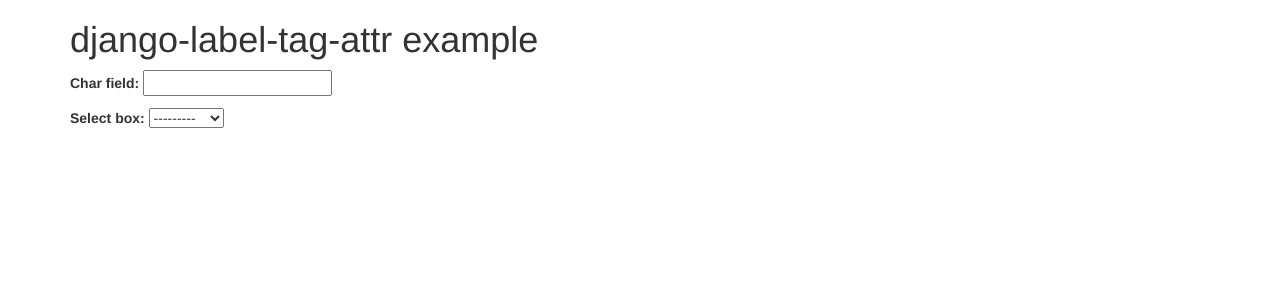
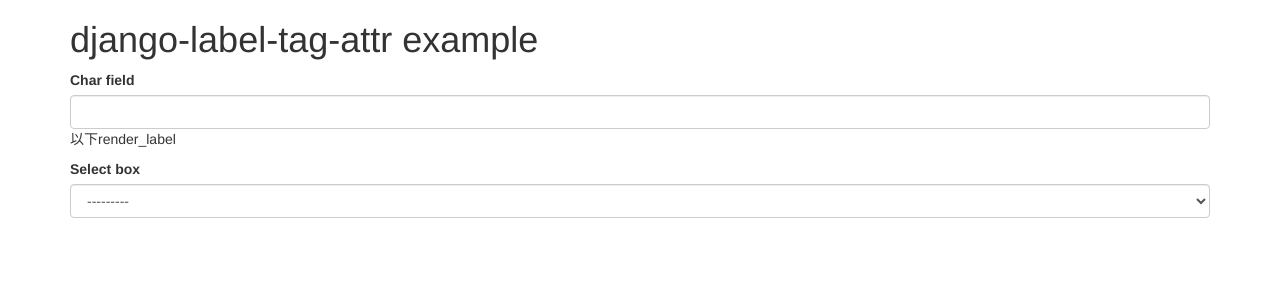
Before and after one commit to c-bata/django-label-tag-attr, a Django app: page / in a window 1280 px wide. Shown: the top 300 px of the page. Run offline with Django 3.2, Linux system fonts and the light colour scheme; some libraries are stand-ins or nearby versions.

Commit message:
Implement render_label except for auto_id

```diff
--- a/example/templates/example/home.html
+++ b/example/templates/example/home.html
@@ -1,3 +1,5 @@
+{% load widget_tweaks %}
+{% load label_tag_attr %}
 <!DOCTYPE html>
 <html lang="ja">
 <head>
@@ -10,7 +12,13 @@
 <body>
     <div class="container">
         <h1>django-label-tag-attr example</h1>
-        {{ form.as_p }}
+        <label for="id_text">Char field</label>
+        {% render_field form.text class="form-control" %}
+
+        <p>以下render_label</p>
+        {% render_label form.choices.label class="control-label" style="aaa" %}
+        {% render_field form.choices class="form-control" %}
+
     </div>
     <script src="//maxcdn.bootstrapcdn.com/bootstrap/3.3.4/js/bootstrap.min.js"></script>
 </body>
--- a/label_tag_attr/templatetags/label_tag_attr.py
+++ b/label_tag_attr/templatetags/label_tag_attr.py
@@ -0,0 +1,33 @@
+from django import template
+from django.template import Node
+
+register = template.Library()
+
+
+@register.tag(name="render_label")
+def render_label(parser, token):
+    try:
+        bits = token.split_contents()
+        tag_name = bits[0]
+        label_field = bits[1]
+        form_attrs = bits[2:]
+    except ValueError:
+        raise template.TemplateSyntaxError(
+            '%r tag requires a form field followed by a list of attributes'
+            ' and values in the form attr="value"' % tag_name)
+
+    label_field = parser.compile_filter(label_field)
+    return FieldAttributeNode(label_field, form_attrs)
+
+
+class FieldAttributeNode(Node):
+    def __init__(self, form_field, form_attrs):
+        self.form_field = form_field
+        self.form_attrs = form_attrs
+
+    def render(self, context):
+        bounded_field = self.form_field.resolve(context)
+        return '<label for="%s" %s>%s</label>'\
+               % ('auto_id',
+                  ''.join(self.form_attrs),
+                  bounded_field)
```
Also changed, not shown: label_tag_attr/tests/test_label_tag_attr.py (added, +11 -0 lines).
